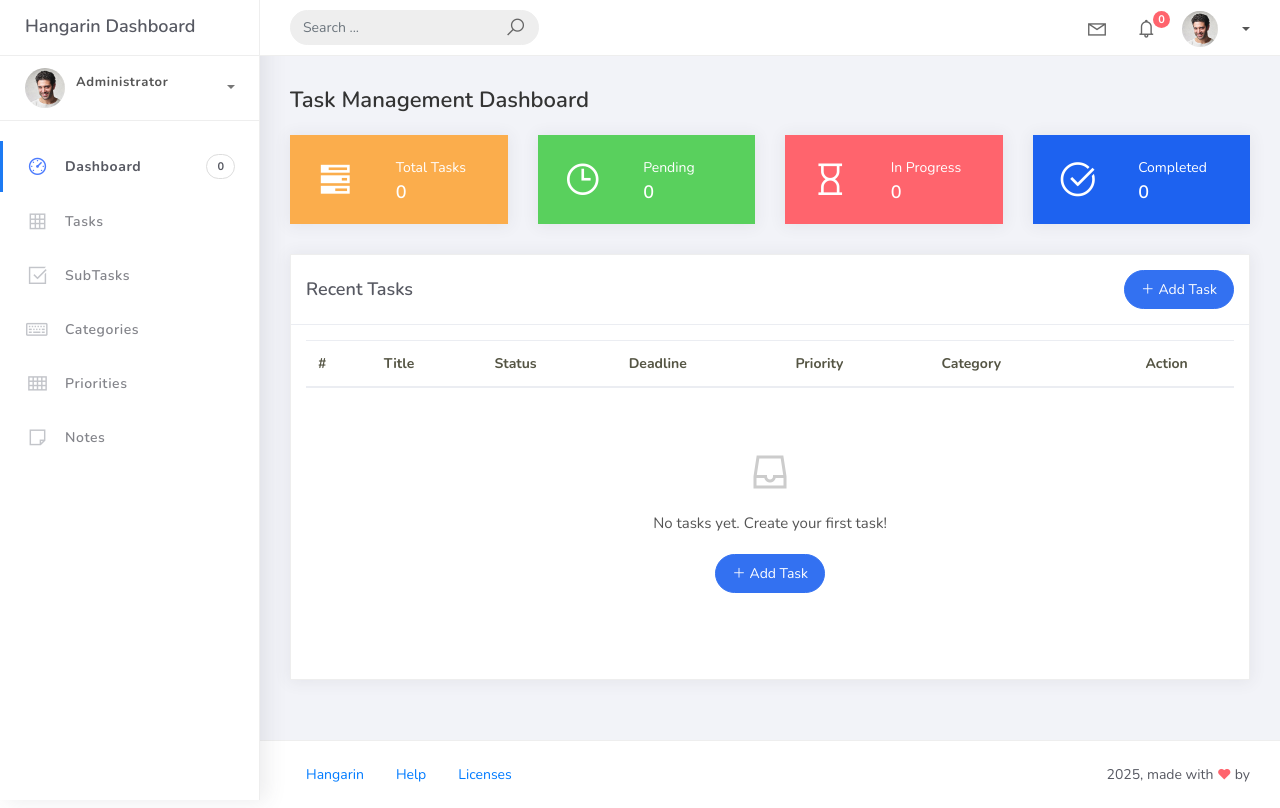
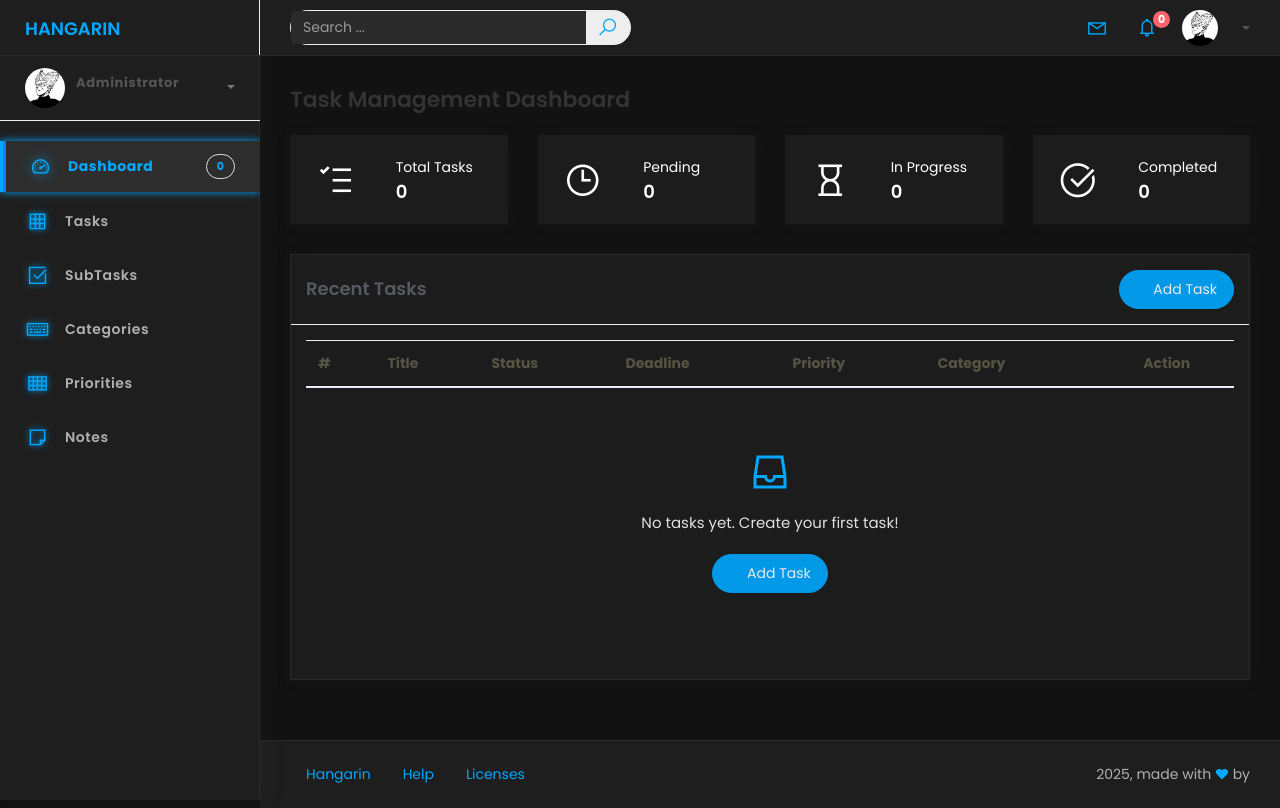
Before and after one commit to JohnRusselCabailo/Hangarin, a Django app: page / in a window 1280 px wide. Run offline with Django 5.2, Linux system fonts and the light colour scheme; data that the repository does not hold is empty; some libraries are stand-ins or nearby versions.

Commit message:
added pwa

```diff
--- a/projectsite/projectsite/urls.py
+++ b/projectsite/projectsite/urls.py
@@ -7,10 +7,12 @@ Current User's Login: hizoo5
 """
 from django.contrib import admin
 from django.urls import path, include
+from django.urls import path, include
 from app1 import views
 
 urlpatterns = [
     path('admin/', admin.site.urls),
+    path('', include('pwa.urls')),
     path("accounts/", include("allauth.urls")), # allauth routes
     path('', views.home, name='home'),
 
--- /dev/null
+++ b/projectsite/static/css/dark-theme.css
@@ -0,0 +1,130 @@
+/* ==============================
+   DARK THEME CUSTOMIZATION
+   ============================== */
+
+/* Apply Poppins only to text, not icons */
+body,
+html,
+h1, h2, h3, h4, h5, h6,
+p, a:not(.la):not(.bi):not(i),
+button,
+input,
+textarea,
+span:not(.la):not(.bi):not(i) {
+  font-family: 'Poppins', sans-serif !important;
+}
+
+/* Restore icon fonts */
+.la, i, .bi {
+  font-family: "Line Awesome Free", "Bootstrap Icons", sans-serif !important;
+  font-weight: 900 !important;
+}
+
+
+
+/* Global Colors */
+body, .main-panel {
+  background-color: #121212 !important;
+  color: #E0E0E0 !important;
+  font-family: 'Poppins', sans-serif !important;
+}
+
+/* Sidebar */
+.sidebar {
+  background-color: #1E1E1E !important;
+  border-right: 1px solid #2A2A2A !important;
+}
+
+.sidebar .nav .nav-item a {
+  color: #B0B0B0 !important;
+}
+.sidebar .nav .nav-item a:hover,
+.sidebar .nav .nav-item.active a {
+  background: #2D2D2D !important;
+  color: #00A8FF !important;
+}
+.sidebar .nav .nav-item.active a i {
+  color: #00A8FF !important;
+}
+.sidebar .nav .nav-item a i {
+  transition: 0.3s;
+  text-shadow: 0 0 6px #00A8FF;
+}
+
+.sidebar .nav .nav-item a:hover i,
+.sidebar .nav .nav-item.active a i {
+  color: #00A8FF !important;
+  text-shadow: 0 0 12px #00A8FF;
+}
+
+.sidebar .nav .nav-item.active a {
+  background: rgba(0, 168, 255, 0.1);
+  border-left: 3px solid #00A8FF;
+  box-shadow: 0 0 8px #00A8FF;
+  transition: all 0.3s ease;
+}
+
+
+
+/* Header / Navbar */
+.main-header {
+  background-color: #1E1E1E !important;
+  border-bottom: 1px solid #2A2A2A !important;
+}
+.logo-header a.logo {
+  color: #00A8FF !important;
+}
+
+/* Cards, Tables, and Panels */
+.card, .table, .alert {
+  background-color: #1C1C1C !important;
+  color: #E0E0E0 !important;
+  border-color: #2A2A2A !important;
+}
+
+/* Footer */
+.footer {
+  background-color: #1E1E1E !important;
+  color: #B0B0B0 !important;
+  border-top: 1px solid #2A2A2A !important;
+}
+
+/* Buttons */
+.btn-primary {
+  background-color: #00A8FF !important;
+  border-color: #00A8FF !important;
+  color: #fff !important;
+}
+.btn-primary:hover {
+  background-color: #0090E0 !important;
+}
+
+/* Search bar and inputs */
+.form-control {
+  background-color: #2A2A2A !important;
+  color: #E0E0E0 !important;
+  border-color: #3A3A3A !important;
+}
+.form-control::placeholder {
+  color: #9A9A9A !important;
+}
+
+/* Icons and Links */
+a, i, .la, .bi {
+  color: #00A8FF !important;
+}
+a:hover, i:hover {
+  color: #33BFFF !important;
+}
+
+/* Scrollbar */
+::-webkit-scrollbar {
+  width: 8px;
+}
+::-webkit-scrollbar-thumb {
+  background: #333;
+  border-radius: 4px;
+}
+::-webkit-scrollbar-thumb:hover {
+  background: #555;
+}
--- a/projectsite/templates/base.html
+++ b/projectsite/templates/base.html
@@ -1,7 +1,11 @@
 {% load static %}
+
+{% load pwa %}
+
 <!DOCTYPE html>
 <html>
 <head>
+	{% progressive_web_app_meta %}
 	<meta http-equiv="X-UA-Compatible" content="IE=edge,chrome=1" />
 	<title>{% block title %}Hangarin - Task Management System{% endblock %}</title>
 	<meta content='width=device-width, initial-scale=1.0, maximum-scale=1.0, user-scalable=0, shrink-to-fit=no' name='viewport' />
@@ -13,8 +17,17 @@
 	<link rel="stylesheet" href="{% static 'css/ready.css' %}">
 	<link rel="stylesheet" href="{% static 'css/demo.css' %}">
 
-	<!-- Bootstrap Icons -->
+	<!-- Line Awesome (used for .la icons) -->
+	<link rel="stylesheet" href="https://cdnjs.cloudflare.com/ajax/libs/line-awesome/1.3.0/line-awesome/css/line-awesome.min.css">
+
+	<!-- Bootstrap Icons (used for .bi icons) -->
 	<link rel="stylesheet" href="https://cdn.jsdelivr.net/npm/bootstrap-icons@1.11.1/font/bootstrap-icons.css">
+
+
+	<link rel="stylesheet" href="https://fonts.googleapis.com/css2?family=Poppins:wght@300;400;500;600;700&display=swap">
+	<link rel="stylesheet" href="{% static 'css/dark-theme.css' %}">
+
+
 
 	{% block extra_css %}{% endblock %}
 </head>
@@ -23,7 +36,7 @@
 		<div class="main-header">
 			<div class="logo-header">
 				<a href="{% url 'home' %}" class="logo">
-					Hangarin Dashboard
+					HANGARIN
 				</a>
 				<button class="navbar-toggler sidenav-toggler ml-auto" type="button" data-toggle="collapse" data-target="collapse" aria-controls="sidebar" aria-expanded="false" aria-label="Toggle navigation">
 					<span class="navbar-toggler-icon"></span>
@@ -78,13 +91,13 @@
 						</li>
 						<li class="nav-item dropdown">
 							<a class="dropdown-toggle profile-pic" data-toggle="dropdown" href="#" aria-expanded="false">
-								<img src="{% static 'img/profile.jpg' %}" alt="user-img" width="36" class="img-circle">
+								<img src="{% static 'img/garou.jpg' %}" alt="user-img" width="36" class="img-circle">
 								<span>{{ request.user.username }}</span>
 							</a>
 							<ul class="dropdown-menu dropdown-user">
 								<li>
 									<div class="user-box">
-										<div class="u-img"><img src="{% static 'img/profile.jpg' %}" alt="user"></div>
+										<div class="u-img"><img src="{% static 'img/garou.jpg' %}" alt="user"></div>
 										<div class="u-text">
 											<h4>{{ request.user.username }}</h4>
 											<p class="text-muted">{{ request.user.email }}</p>
@@ -111,7 +124,7 @@
 			<div class="scrollbar-inner sidebar-wrapper">
 				<div class="user">
 					<div class="photo">
-						<img src="{% static 'img/profile.jpg' %}">
+						<img src="{% static 'img/garou.jpg' %}">
 					</div>
 					<div class="info">
 						<a class="" data-toggle="collapse" href="#collapseExample" aria-expanded="true">
```
Also changed, not shown: projectsite/projectsite/settings.py (+34 -0 lines), projectsite/static/js/serviceworker.js (added, +19 -0 lines), projectsite/static/img/garou.jpg (added), projectsite/static/img/profile.jpg (deleted), projectsite/static/img/profile2.jpg (deleted), projectsite/static/img/profileee.jpg (added).
